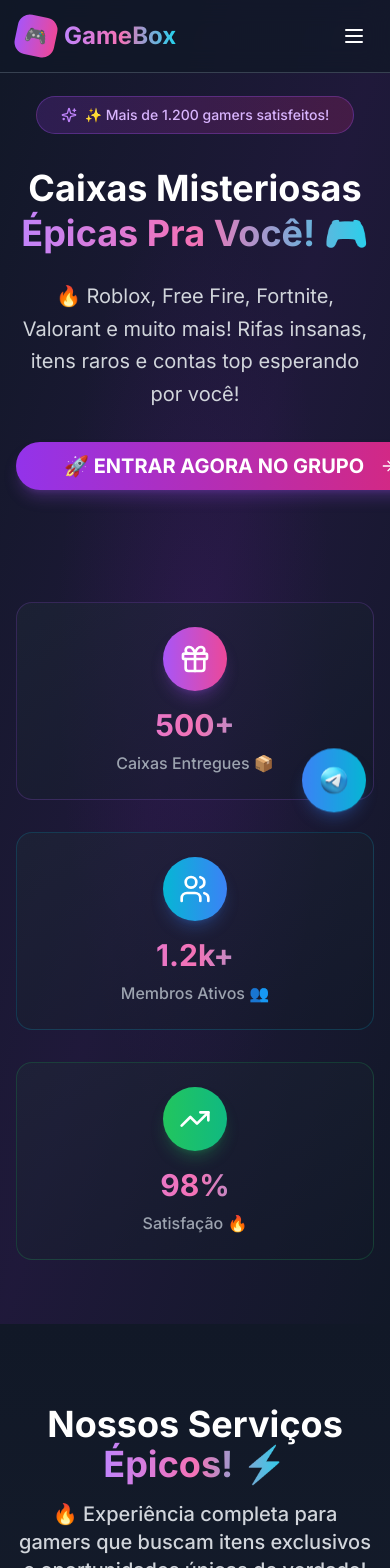
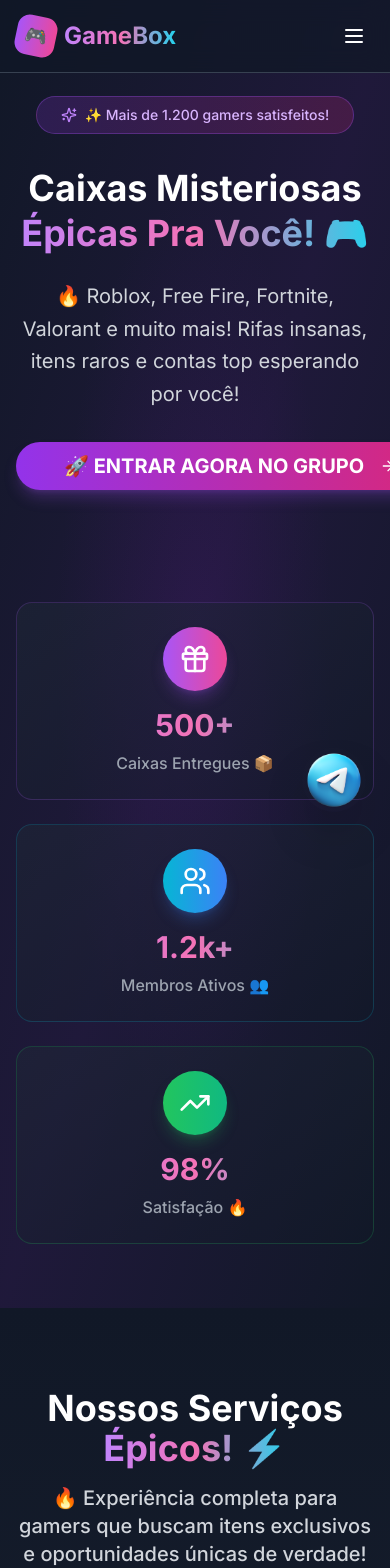
Before and after one commit to Jeanvic-marc/mystery-verse-leads, a React (Vite) app: page / in a window 390 px wide. Shown: the top 1568 px of the page. Built offline with nearby package versions, Linux system fonts and the light colour scheme.

Commit message:
Fix: Mobile adjustments and Telegram icon
- Adjusted mobile responsiveness.
- Slowed down the floating Telegram icon animation.
- Changed the Telegram icon to a link with only the image, removing the button and blue background.
- Removed the support section from the footer.

```diff
--- a/src/components/Footer.tsx
+++ b/src/components/Footer.tsx
@@ -5,7 +5,7 @@ const Footer = () => {
   return (
     <footer className="bg-gradient-to-t from-gray-900 to-gray-800 text-white py-16 border-t border-gray-700/50">
       <div className="container mx-auto px-4">
-        <div className="grid grid-cols-1 md:grid-cols-4 gap-8 mb-8">
+        <div className="grid grid-cols-1 md:grid-cols-3 gap-8 mb-8">
           <div className="col-span-1 md:col-span-2">
             <div className="flex items-center space-x-2 mb-6">
               <div className="w-10 h-10 bg-gradient-to-r from-purple-500 to-pink-500 rounded-xl flex items-center justify-center rotate-12">
@@ -45,16 +45,6 @@ const Footer = () => {
               <li><a href="#" className="hover:text-orange-400 transition-colors font-medium">👑 Contas Premium</a></li>
             </ul>
           </div>
-
-          <div>
-            <h3 className="text-xl font-black mb-4 text-gradient">Suporte 💬</h3>
-            <ul className="space-y-3 text-gray-300">
-              <li><a href="#" className="hover:text-purple-400 transition-colors font-medium">❓ FAQ</a></li>
-              <li><a href="#" className="hover:text-cyan-400 transition-colors font-medium">🛒 Como Comprar</a></li>
-              <li><a href="#" className="hover:text-green-400 transition-colors font-medium">💰 Política de Reembolso</a></li>
-              <li><a href="#" className="hover:text-orange-400 transition-colors font-medium">📞 Contato</a></li>
-            </ul>
-          </div>
         </div>
 
         <div className="border-t border-gray-700 pt-8 text-center">
--- a/src/components/TelegramFloat.tsx
+++ b/src/components/TelegramFloat.tsx
@@ -1,17 +1,19 @@
 
 const TelegramFloat = () => {
   return (
-    <button
-      onClick={() => window.open('https://t.me/your_telegram_group', '_blank')}
-      className="fixed bottom-6 right-6 w-16 h-16 bg-gradient-to-r from-blue-500 to-cyan-500 hover:from-blue-400 hover:to-cyan-400 rounded-full shadow-2xl hover:shadow-blue-500/50 transition-all duration-300 z-50 animate-float hover-lift glow-blue group"
+    <a
+      href="https://t.me/your_telegram_group"
+      target="_blank"
+      rel="noopener noreferrer"
+      className="fixed bottom-6 right-6 w-16 h-16 rounded-full shadow-2xl transition-all duration-500 z-50 animate-bounce hover:scale-110 group"
       aria-label="Entrar no grupo do Telegram"
     >
       <img
         src="/lovable-uploads/956175a2-1f0f-408f-9413-6bf7b5e1e722.png"
         alt="Telegram"
-        className="w-8 h-8 mx-auto group-hover:scale-110 transition-transform duration-300"
+        className="w-full h-full object-contain group-hover:scale-105 transition-transform duration-500"
       />
-    </button>
+    </a>
   );
 };
 
--- a/src/index.css
+++ b/src/index.css
@@ -70,3 +70,22 @@
     @apply shadow-lg shadow-orange-500/25;
   }
 }
+
+/* Mobile optimizations */
+@media (max-width: 768px) {
+  .container {
+    @apply px-4;
+  }
+
+  h1 {
+    @apply text-4xl leading-tight;
+  }
+
+  h2 {
+    @apply text-3xl leading-tight;
+  }
+
+  .grid {
+    @apply gap-6;
+  }
+}
```
